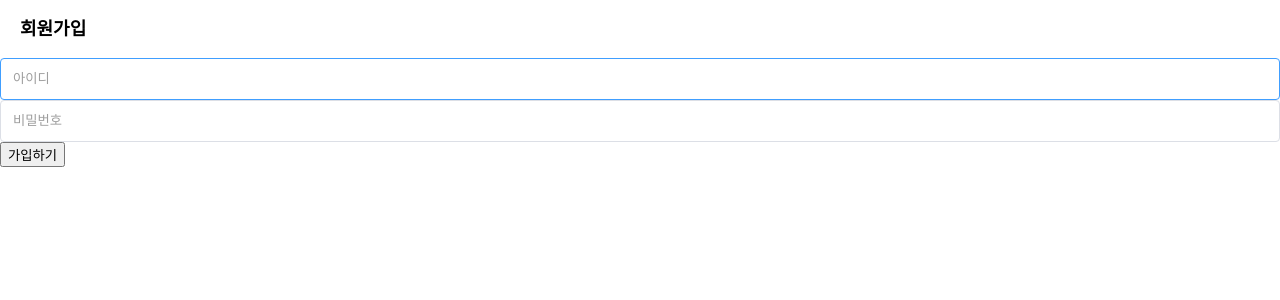
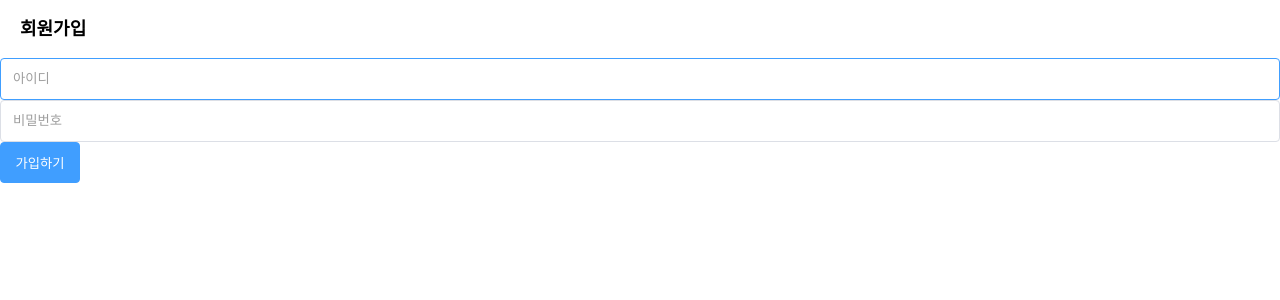
Before and after one commit to kimsyy/vue-component-example, a Vue app: page / in a window 1280 px wide. Shown: the top 300 px of the page. Built offline with nearby package versions, Linux system fonts and the light colour scheme.

Commit message:
common button component 생성 및 추가

```diff
--- /dev/null
+++ b/src/components/common/CommonButton.vue
@@ -0,0 +1,65 @@
+<template>
+  <div :class="[`${type}`, 'wrap-btn']">
+      <button class="btn">
+          <slot></slot>
+      </button>
+  </div>
+</template>
+
+<script>
+export default {
+  props: {
+    type: {
+      type: String,
+      default: 'basic', // 'basic' || 'primary'
+    }
+  },
+}
+</script>
+
+<style scoped lang="scss">
+    .wrap-btn {
+        .btn {
+            cursor: pointer;
+            min-width: 80px;
+            padding: 10px;
+            border: 1px solid $basic-color;
+            border-radius: 4px;
+            outline: none;
+            transition: all .1s linear;
+            opacity: 1;
+
+            &:hover {
+                opacity: .7;
+            }
+        }
+
+        &.basic {
+            .btn {
+                color: #666;
+                border-color: $basic-color;
+                background-color: #fff;
+
+                &:hover {
+                    color: #fff;
+                    border-color: $primary-color;
+                    background-color: $primary-color;
+                }
+            }
+        }
+
+        &.primary {
+            .btn {
+                color: #fff;
+                border-color: $primary-color;
+                background-color: $primary-color;
+
+                &:hover {
+                    color: #666;
+                    border-color: $basic-color;
+                    background-color: #fff;
+                }
+            }
+        }
+    }
+</style>
--- a/src/components/common/CommonInput.vue
+++ b/src/components/common/CommonInput.vue
@@ -99,12 +99,12 @@ export default {
 .wrap-input {
   position: relative;
   padding: 10px 55px 10px 10px;
-  border: 1px solid $basic-border-color;
+  border: 1px solid $basic-color;
   border-radius: 4px;
   transition: border-color .2s linear;
 
   &.onFocus {
-    border-color: #409eff;
+    border-color: $primary-color;
   }
 
   input {
--- a/src/styles/variables.scss
+++ b/src/styles/variables.scss
@@ -1 +1,2 @@
-$basic-border-color: #dcdfe6;
+$basic-color: #dcdfe6;
+$primary-color: #409eff;
--- a/src/views/Register.vue
+++ b/src/views/Register.vue
@@ -19,17 +19,19 @@
     </div>
 
     <div>
-      <button @click="handleRegister">가입하기</button>
+      <common-button :type="'primary'" @click.native="handleRegister">가입하기</common-button>
     </div>
   </div>
 </template>
 
 <script>
 import CommonInput from '@/components/common/CommonInput.vue';
+import CommonButton from '@/components/common/CommonButton.vue';
 
 export default {
   components: {
-    CommonInput
+    CommonInput,
+    CommonButton,
   },
 
   data() {
```
